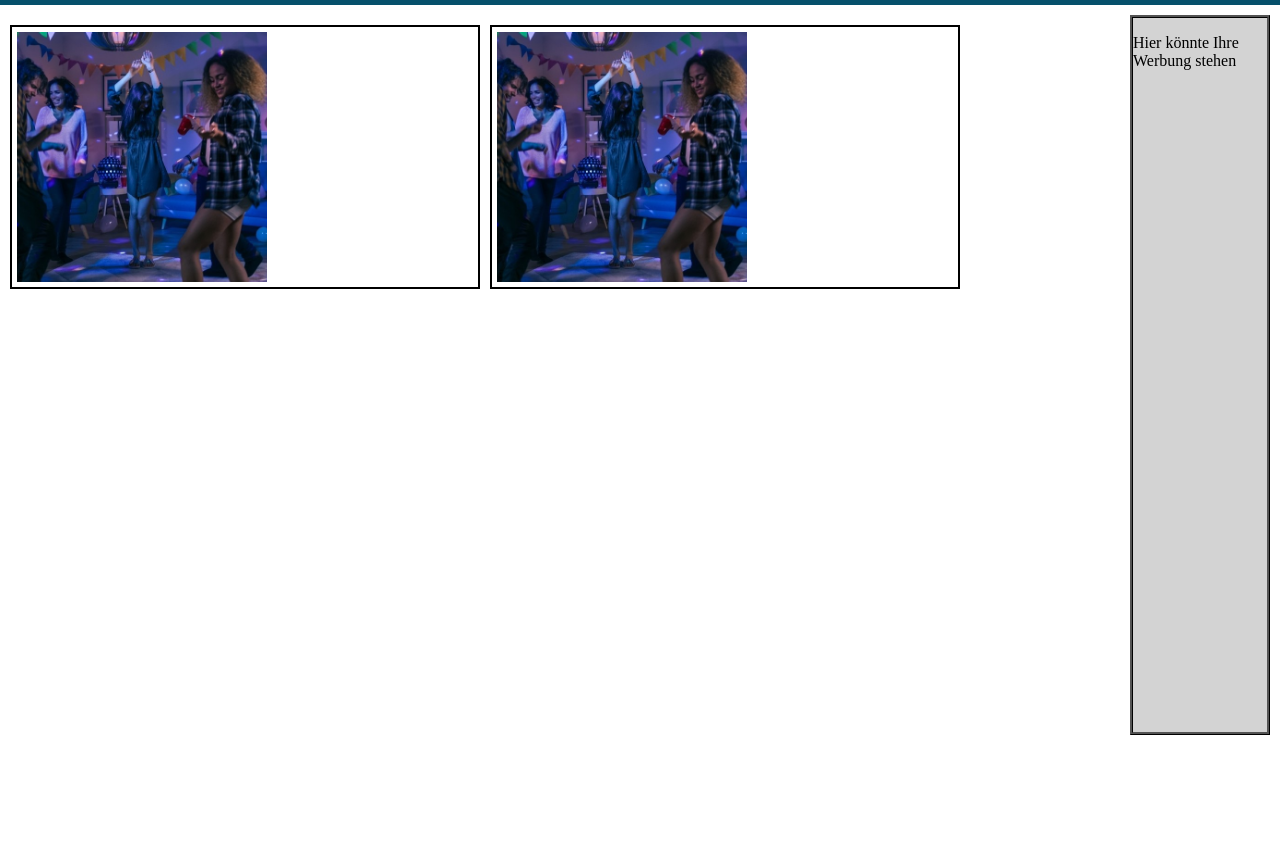
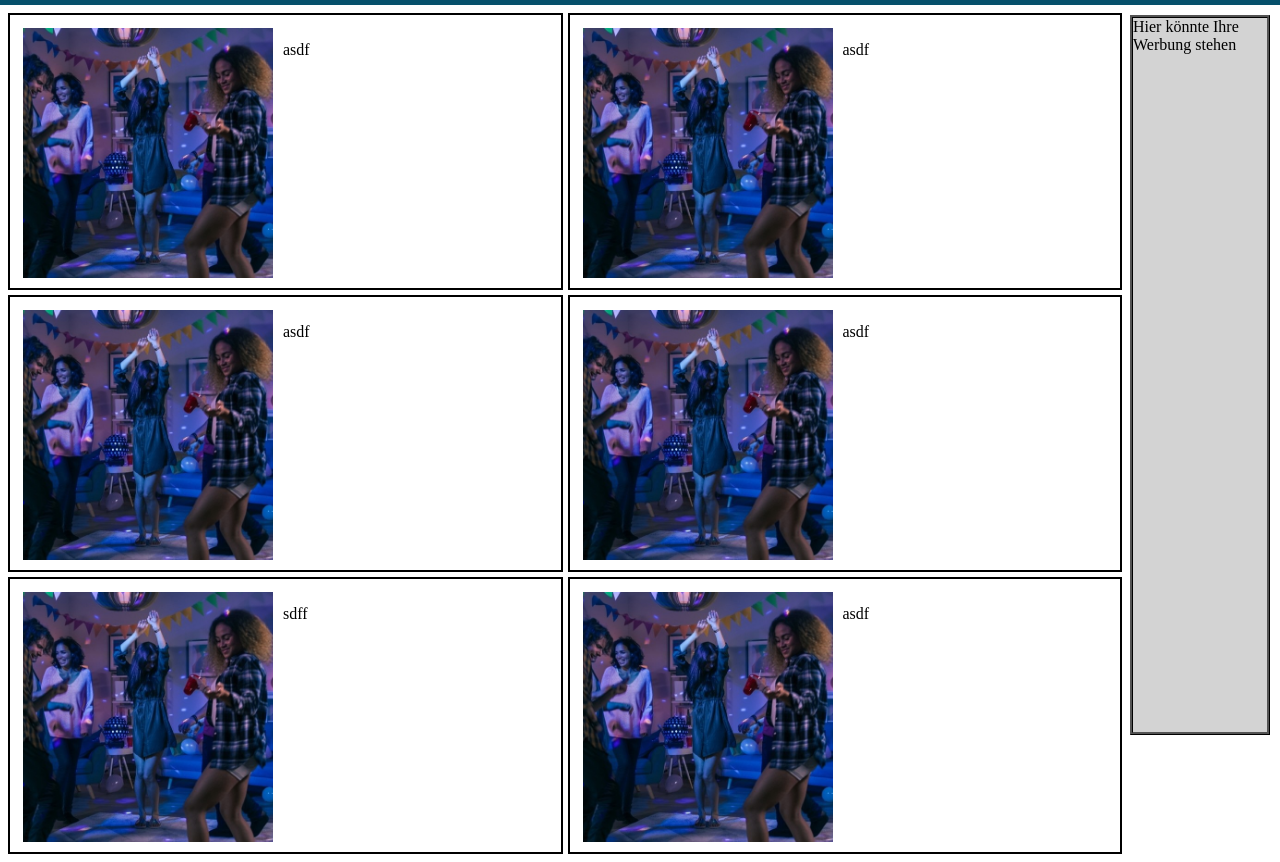
Before and after one commit to DworshiFH/23O01, a plain HTML site: page main.html in a window 1280 px wide. Shown: the part 35-897 px from the top of the page. Before the commit the page ends 800 px from the top, so only its background shows below. Drawn offline with Linux system fonts and the light colour scheme.

Commit message:
landing page erste Anfänge

```diff
--- a/main.css
+++ b/main.css
@@ -62,28 +62,51 @@ aside{
 img{
     height: 250px;
     width: 250px;
-    padding-top: 5px;
-    padding-left: 5px;
+    padding-top: 3px;
+    padding-left: 3px;
     object-fit: cover;
+    float: left;
+    padding-right: 10px;
 }
 
-#card_1{
-    box-sizing: border-box;
-    position: absolute;
-    width: 470px;
-    height: 264px;
-    left: 10px;
-    top: 60px;
-    border-style: solid;
-    border-width: 2px;
+
+.grid-container{
+    display: grid;
+    grid-template-areas:
+            'left right';
+    padding-right: 150px;
+    padding-top: 40px;
+    grid-row-gap: 5px;
+    grid-column-gap: 5px;
+    vertical-align: middle;
+    max-width: 1500px;
 }
-#card_2{
-    box-sizing: border-box;
-    position: absolute;
-    width: 470px;
-    height: 264px;
-    left: 490px;
-    top: 60px;
-    border-style: solid;
-    border-width: 2px;
+
+.left,.right{
+    border: 2px solid #000000;
+    padding: 10px;
+    text-align: left;
 }
+
+p{
+    display: block;
+    text-align: left;
+    /*stuff*/
+}
+@media (max-width: 800px) {
+    aside{
+        visibility: hidden;
+    }
+    .grid-container  {
+        padding-right: 0;
+    }
+}
+
+@media (max-width: 600px) {
+
+    .grid-container  {
+        grid-template-areas:
+        'left'
+        'right';
+    }
+}
--- a/main.html
+++ b/main.html
@@ -23,17 +23,39 @@
     </header>
 
     <aside>
-        <p>Hier könnte Ihre Werbung stehen</p>
+        <div>Hier könnte Ihre Werbung stehen</div>
     </aside>
 
-    <main>
+    <main class="grid-container">
 
-        <article id="card_1">
+        <article class="left">
             <img src="Homeparty - Kopie.jpg" alt="bla">
+            <p>asdf</p>
         </article>
 
-        <article id="card_2">
+        <article class="right">
             <img src="Homeparty - Kopie.jpg" alt="bla">
+            <p>asdf</p>
+        </article>
+
+        <article class="left">
+            <img src="Homeparty - Kopie.jpg" alt="bla">
+            <p>asdf</p>
+        </article>
+
+        <article class="right">
+            <img src="Homeparty - Kopie.jpg" alt="bla">
+            <p>asdf</p>
+        </article>
+
+        <article class="left">
+            <img src="Homeparty - Kopie.jpg" alt="bla">
+            <p>sdff</p>
+        </article>
+
+        <article class="right">
+            <img src="Homeparty - Kopie.jpg" alt="bla">
+            <p>asdf</p>
         </article>
 
 
```
